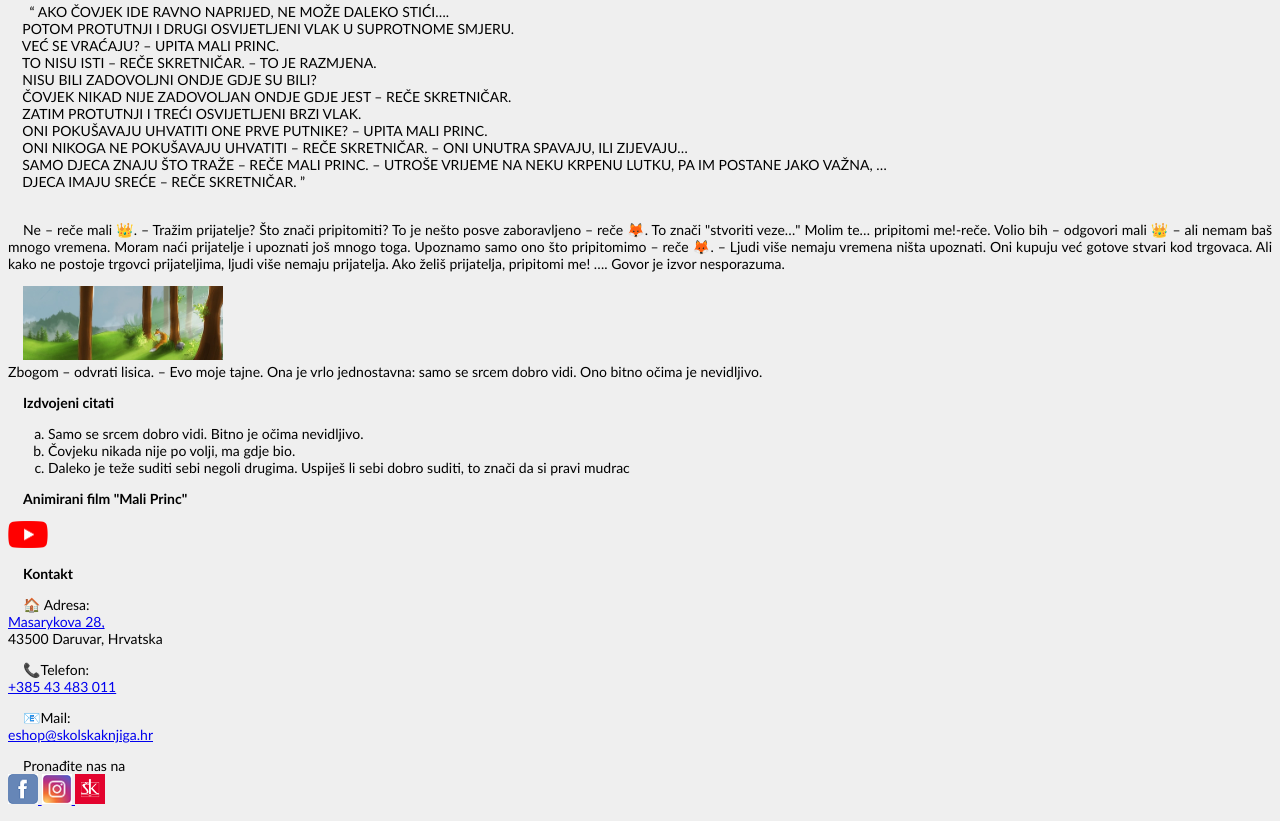
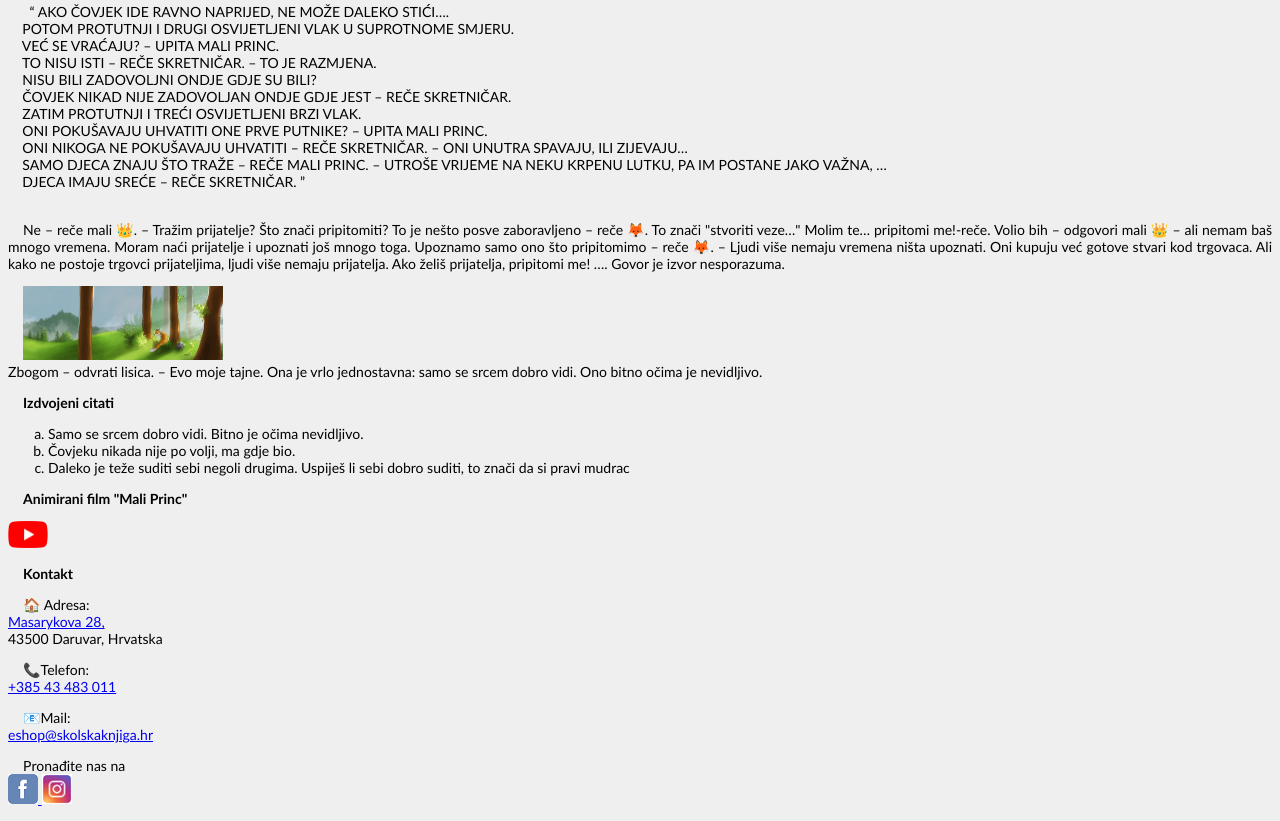
Before and after one commit to gasljevicroko/Mali-princ, a plain HTML site: page index.html in a window 1280 px wide. Shown: the part 2341-3162 px from the top of the page. Drawn offline with Linux system fonts and the light colour scheme.

Commit message:
Uklonili smo link Social

```diff
--- a/index.html
+++ b/index.html
@@ -173,8 +173,7 @@
         <a href=" https://www.instagram.com/skolska_knjiga ">
         <img src="instagram.png" class="social" >
 
-         <a href="https://shop.skolskaknjiga.hr/">
-        <img src="web.png" class="social" width="30">
+
 
     </p>
 
```
